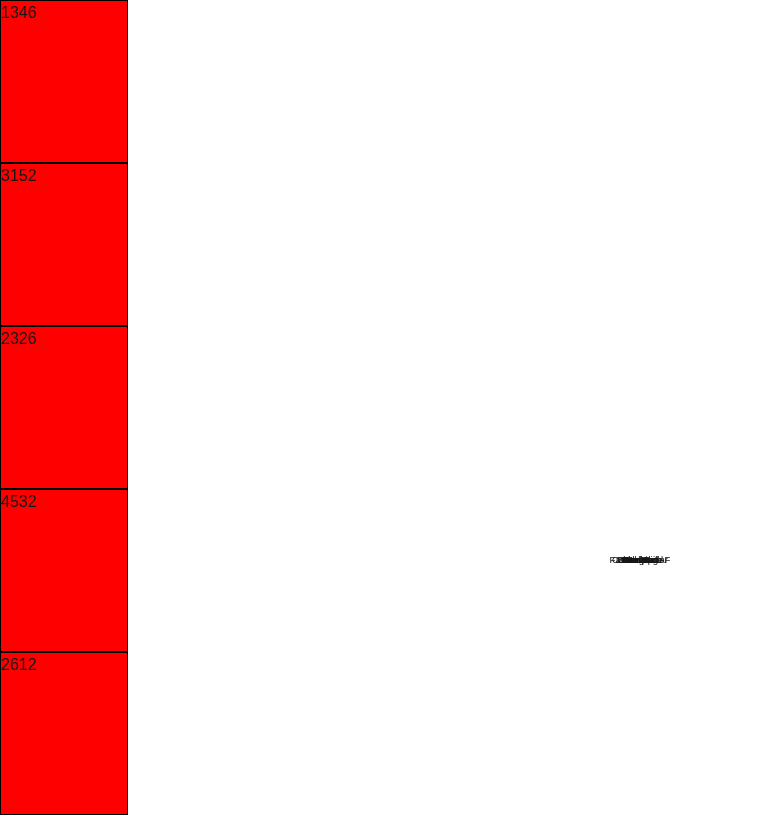
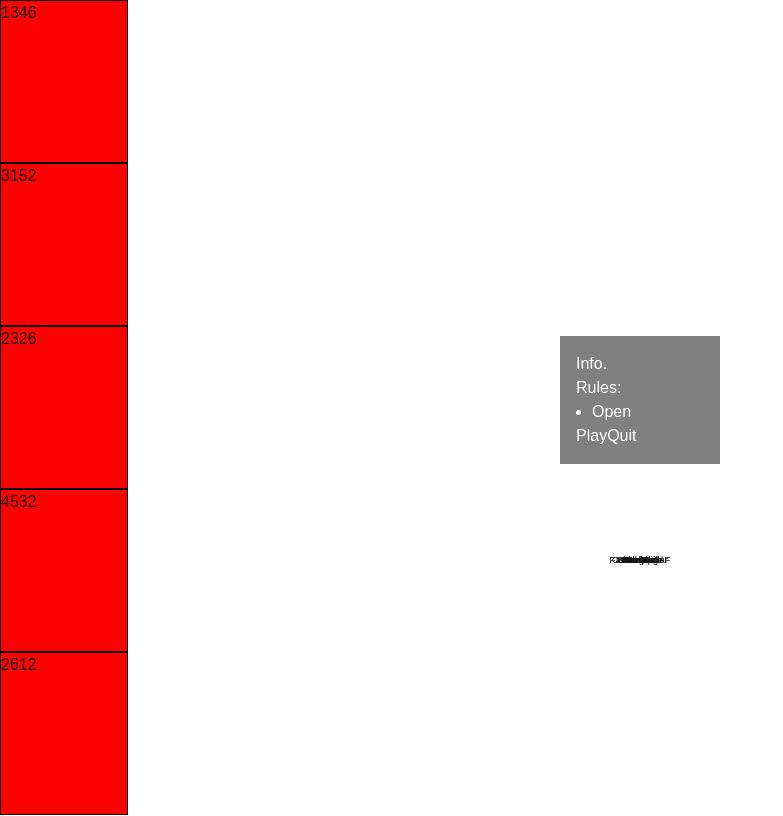
Before and after one commit to Cyanoxide/triple-triad-react, a Next.js app: page / in a window 1280 px wide. Shown: the top 816 px of the page, without its empty margins (0-783 px from the left). Built offline with nearby package versions, Linux system fonts and the light colour scheme.

Commit message:
Add initial menu

```diff
--- /dev/null
+++ b/src/app/components/MenuDialog/MenuDialog.module.scss
@@ -0,0 +1,27 @@
+.menuDialog {
+    background: grey;
+    position: absolute;
+    top: 50%;
+    left: 50%;
+    transform: translate(-50%, -50%);
+    color: #fff;
+    padding: 1rem;
+    min-width: 10rem;
+
+    li {
+        list-style: disc;
+        margin-left: 1rem;
+    }
+
+    button {
+        text-align: center;
+
+        &:hover {
+            &::after {
+                content: ">";
+                position: absolute;
+                left: -1rem;
+            }
+        }
+    }
+}
--- /dev/null
+++ b/src/app/components/MenuDialog/MenuDialog.tsx
@@ -0,0 +1,34 @@
+import React from 'react';
+import styles from './MenuDialog.module.scss';
+import { useGameContext } from "../../context/GameContext";
+
+
+interface MenuProps {
+    rules: string[];
+}
+
+const MenuDialog: React.FC<MenuProps> = ({ rules }) => {
+    const { isMenuOpen, dispatch } = useGameContext();
+
+    const handlePlayClick = () => {
+        dispatch({ type: "SET_MENU_OPEN", payload: false });
+    }
+
+    return (
+        <div className={`${styles.menuDialog} ${(isMenuOpen) ? "" : "hidden"}`}>
+            <h4>Info.</h4>
+            <h3>Rules:</h3>
+            <ul>
+                {rules.map((rule, index) => (
+                    <li key={index}>{rule}</li>
+                ))}
+            </ul>
+            <div className="flex flex-col items-center">
+                <button className="relative" onClick={handlePlayClick}>Play</button>
+                <button className="relative">Quit</button>
+            </div>
+        </div>
+    );
+};
+
+export default MenuDialog;
--- a/src/app/context/GameReducer.tsx
+++ b/src/app/context/GameReducer.tsx
@@ -22,6 +22,8 @@ export const gameReducer = (state: GameState, action: GameAction): GameState =>
             return { ...state, board: action.payload };
         case "SET_SELECTED_CARD":
             return { ...state, selectedCard: action.payload };
+        case "SET_MENU_OPEN":
+            return { ...state, isMenuOpen: action.payload };
         default:
             return state;
     }
@@ -38,4 +40,5 @@ export const initialState: GameState = {
     lastPlacedCard: null,
     board: Array(3).fill(null).map(() => Array(3).fill(null)),
     selectedCard: null,
+    isMenuOpen: true,
 };
--- a/src/app/context/GameTypes.tsx
+++ b/src/app/context/GameTypes.tsx
@@ -12,6 +12,7 @@ export interface GameState {
     lastPlacedCard: { position: [number, number]; player: Player } | null;
     board: ([number, Player] | null)[][];
     selectedCard: [number, Player, number] | null;
+    isMenuOpen: boolean;
 }
 
 export type GameAction =
@@ -24,7 +25,8 @@ export type GameAction =
     | { type: "SET_BLUE_SCORE"; payload: number }
     | { type: "SET_LAST_PLACED_CARD"; payload: { position: [number, number]; player: Player } | null }
     | { type: "SET_BOARD"; payload: ([number, Player] | null)[][] }
-    | { type: "SET_SELECTED_CARD"; payload: [number, Player, number] | null };
+    | { type: "SET_SELECTED_CARD"; payload: [number, Player, number] | null }
+    | { type: "SET_MENU_OPEN"; payload: boolean };
 
 export interface GameContextType extends GameState {
     dispatch: React.Dispatch<GameAction>;
--- a/src/app/page.tsx
+++ b/src/app/page.tsx
@@ -2,12 +2,16 @@
 
 import Board from "./components/Board/Board";
 import Hand from "./components/Hand/Hand";
+import MenuDialog from "./components/MenuDialog/MenuDialog";
 import { GameProvider } from "./context/GameContext";
 
 
 export default function Home() {
   return (
     <GameProvider>
+      <div>
+        <MenuDialog rules={["Open"]} />
+      </div>
       <div className="flex h-screen">
         <Hand className="order-1 flex justify-center items-center gap-4 flex-col w-[20%]" player="red" />
         <Hand className="order-3 flex justify-center items-center gap-4 flex-col w-[20%]" player="blue" />
```
